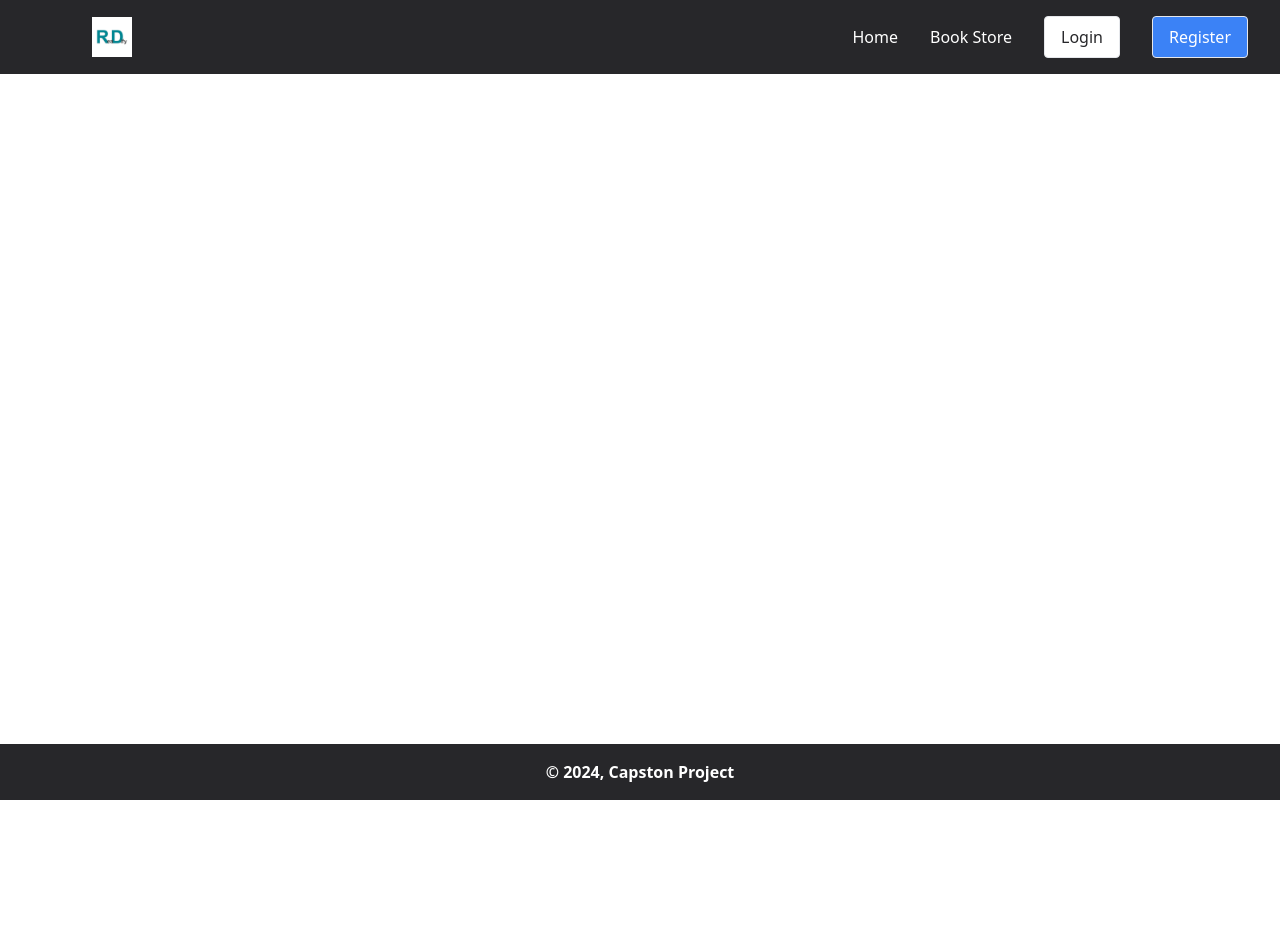
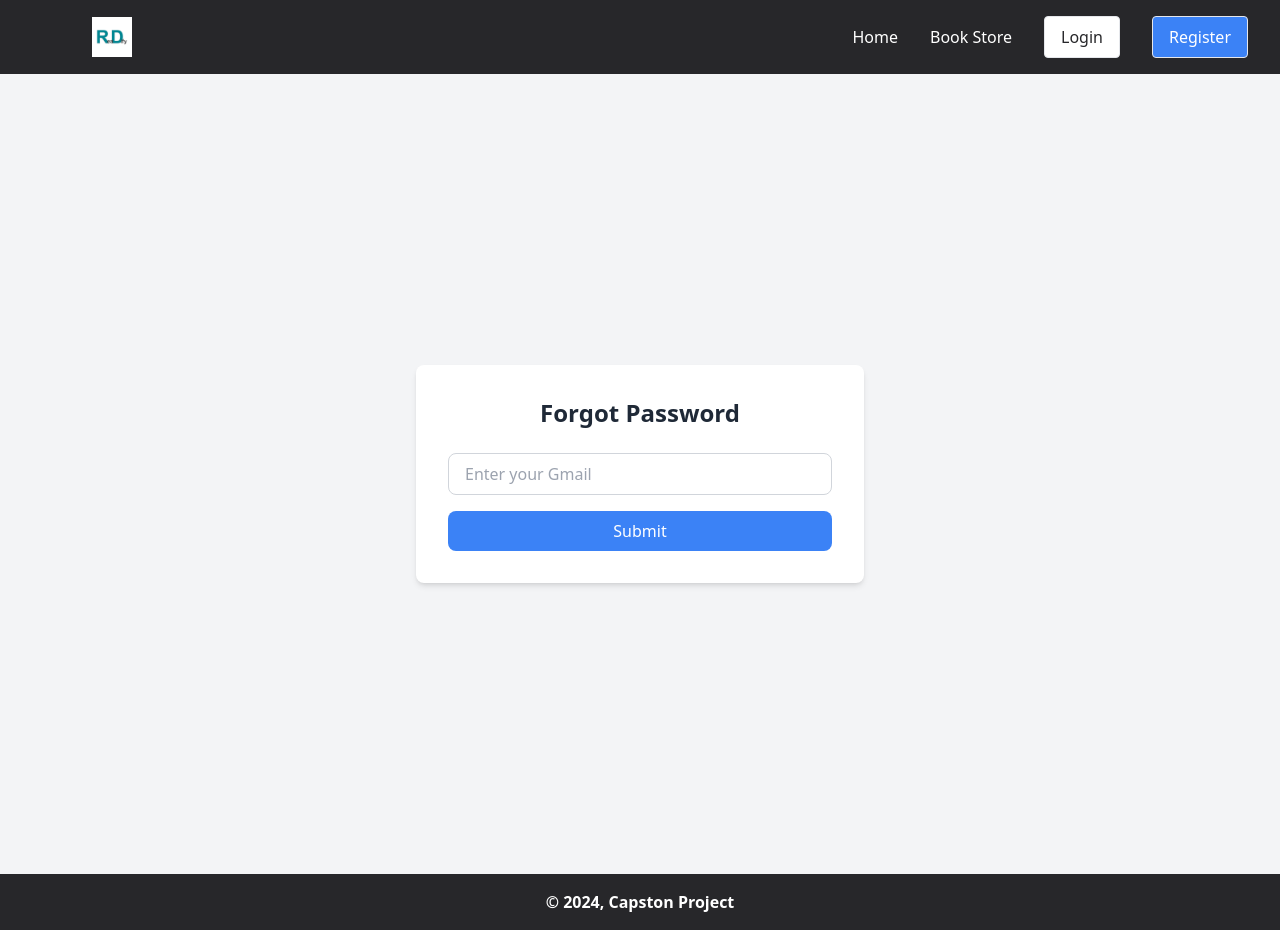
Before and after one commit to guyunxiang/capstone-frontend, a React (Vite) app: page /forgot-password in a window 1280 px wide. Before the commit the page ends 800 px from the top, so only its background shows below. Built offline with nearby package versions, Linux system fonts and the light colour scheme.

Commit message:
forget password page

```diff
--- a/src/App.jsx
+++ b/src/App.jsx
@@ -8,6 +8,7 @@ import Profile from "./pages/Profile";
 import Navbar from "./components/Navbar/Navbar";
 import Footer from "./components/Footer/Footer";
 import DonationPage from "./pages/donation";
+import ForgotPassword from "./pages/ForgotPassword";
 
 const App = () => {
   return (
@@ -21,6 +22,7 @@ const App = () => {
         <Route path="/register" element={<Register />} />
         <Route path="/login" element={<LogIn />} />
         <Route path="/donation" element={<DonationPage />} />
+        <Route path="/forgot-password" element={<ForgotPassword />} />
       </Routes>
       <div className="flex-1"></div>
       <Footer />
--- /dev/null
+++ b/src/pages/ForgotPassword.jsx
@@ -0,0 +1,68 @@
+// src/pages/ForgotPassword.jsx
+import React, { useState } from "react";
+import { useNavigate } from "react-router-dom";
+
+const ForgotPassword = () => {
+  const [email, setEmail] = useState("");
+  const [error, setError] = useState(null);
+  const [success, setSuccess] = useState(null);
+  const navigate = useNavigate();
+
+  const handleChange = (e) => {
+    setEmail(e.target.value);
+  };
+
+  const handleSubmit = async (e) => {
+    e.preventDefault();
+    try {
+      const response = await fetch("/api/users/forgot-password", {
+        method: "POST",
+        headers: {
+          "Content-Type": "application/json",
+        },
+        body: JSON.stringify({ email }),
+      });
+
+      if (response.ok) {
+        setSuccess("If this email is registered, you will receive a reset link shortly.");
+        setError(null); // Clear any previous errors
+        // Optionally, redirect to login or another page after success
+      } else {
+        const result = await response.json();
+        setError(result.message); // Show error message if any
+      }
+    } catch (err) {
+      setError("An error occurred. Please try again.");
+      console.error("Error:", err);
+    }
+  };
+
+  return (
+    <div className="flex items-center justify-center min-h-screen bg-gray-100">
+      <div className="w-full max-w-md p-8 space-y-6 bg-white shadow-md rounded-lg">
+        <h2 className="text-2xl font-semibold text-center text-gray-800">Forgot Password</h2>
+        <form onSubmit={handleSubmit} className="space-y-4">
+          <input
+            type="email"
+            name="email"
+            placeholder="Enter your Gmail"
+            value={email}
+            onChange={handleChange}
+            required
+            className="w-full px-4 py-2 border border-gray-300 rounded-lg focus:outline-none focus:ring-2 focus:ring-blue-500"
+          />
+          <button
+            type="submit"
+            className="w-full px-4 py-2 text-white bg-blue-500 rounded-lg hover:bg-blue-600 focus:outline-none focus:ring-2 focus:ring-blue-500 focus:ring-opacity-50"
+          >
+            Submit
+          </button>
+          {error && <p className="text-sm text-red-500 text-center">{error}</p>}
+          {success && <p className="text-sm text-green-500 text-center">{success}</p>}
+        </form>
+      </div>
+    </div>
+  );
+};
+
+export default ForgotPassword;
```
